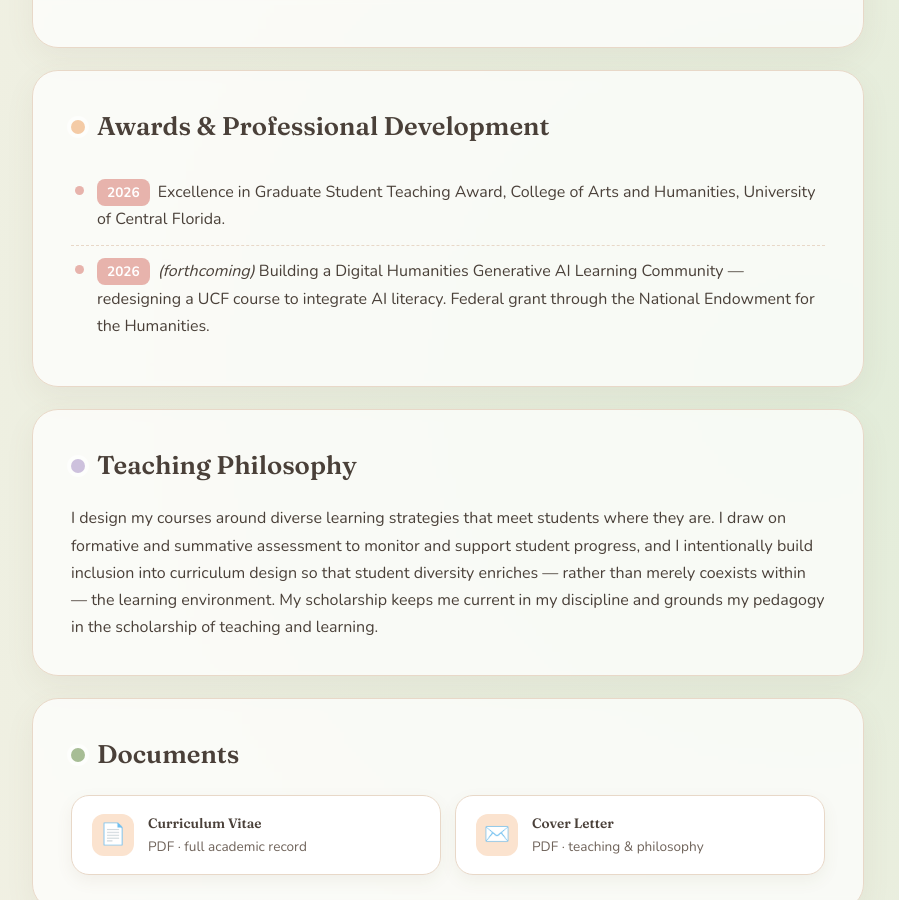
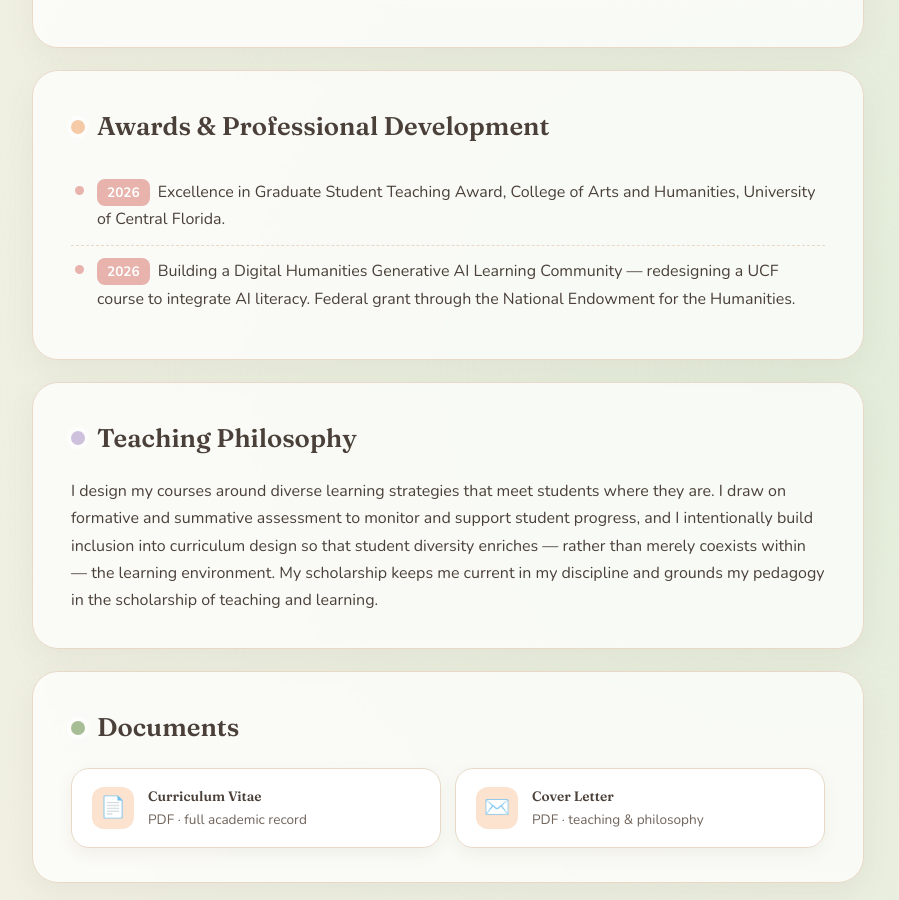
Before and after one commit to thekateprior/thekateprior.github.io, a Jekyll site: the page built from index.html, in a window 1280 px wide and 900 px high, scrolled down 3447 px. Shown: the whole window, without its empty margins (192-1091 px from the left). Built offline with Jekyll 4.4.1, drawn with Linux system fonts in a browser that asks for light colours.

Commit message:
Remove "forthcoming" from NEH learning community entry
Co-Authored-By: Claude Opus 4.8 <noreply@anthropic.com>
Claude-Session: https://claude.ai/code/session_01W4sxfrwTBe4NAeUgzJaidp

```diff
--- a/index.html
+++ b/index.html
@@ -102,7 +102,7 @@ description: Portfolio of Kate Prior — Digital Humanities scholar, educator, a
       <h2><span class="dot"></span>Awards &amp; Professional Development</h2>
       <ul class="clean">
         <li><span class="yr">2026</span>Excellence in Graduate Student Teaching Award, College of Arts and Humanities, University of Central Florida.</li>
-        <li><span class="yr">2026</span><em>(forthcoming)</em> Building a Digital Humanities Generative AI Learning Community — redesigning a UCF course to integrate AI literacy. Federal grant through the National Endowment for the Humanities.</li>
+        <li><span class="yr">2026</span>Building a Digital Humanities Generative AI Learning Community — redesigning a UCF course to integrate AI literacy. Federal grant through the National Endowment for the Humanities.</li>
       </ul>
     </section>
 
```
